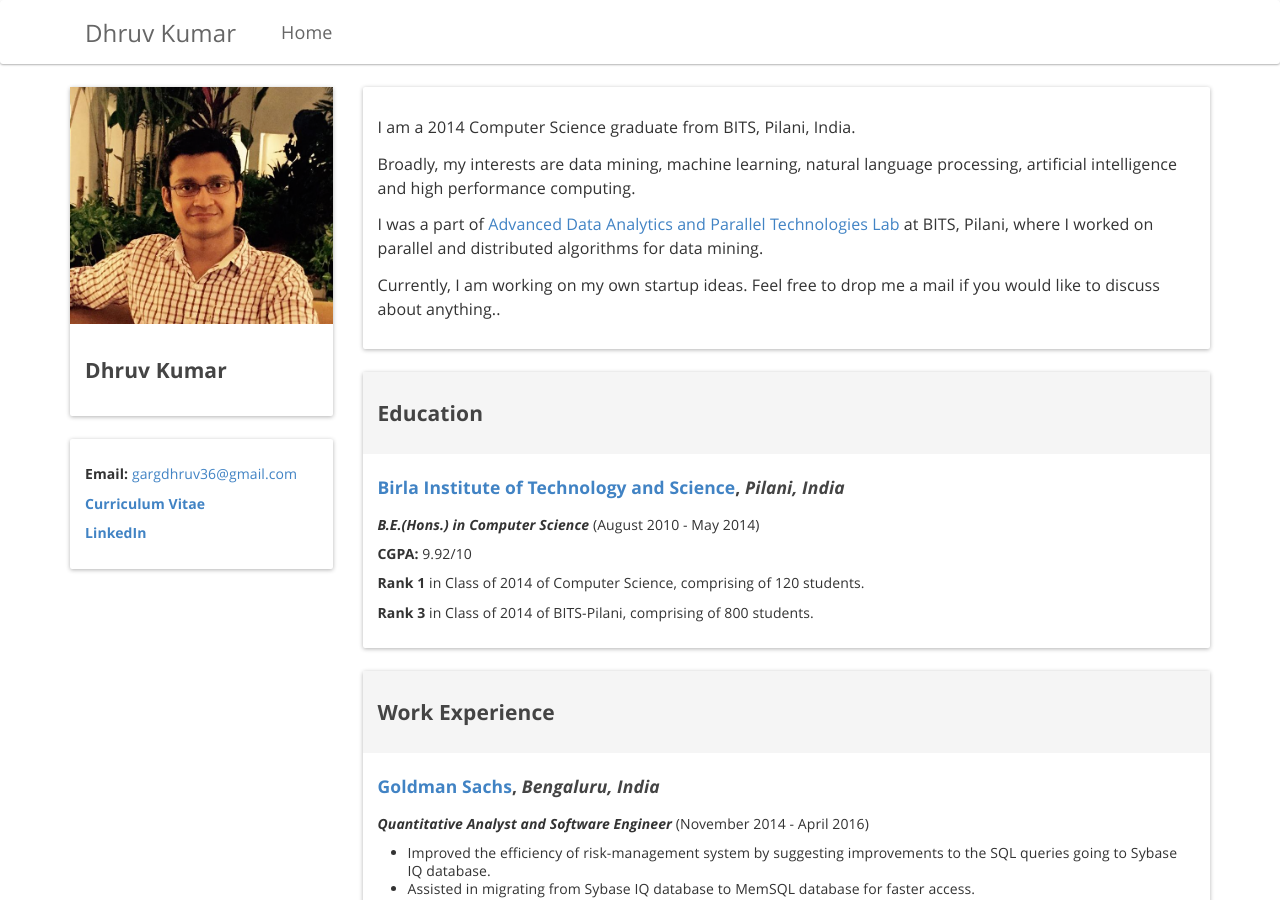
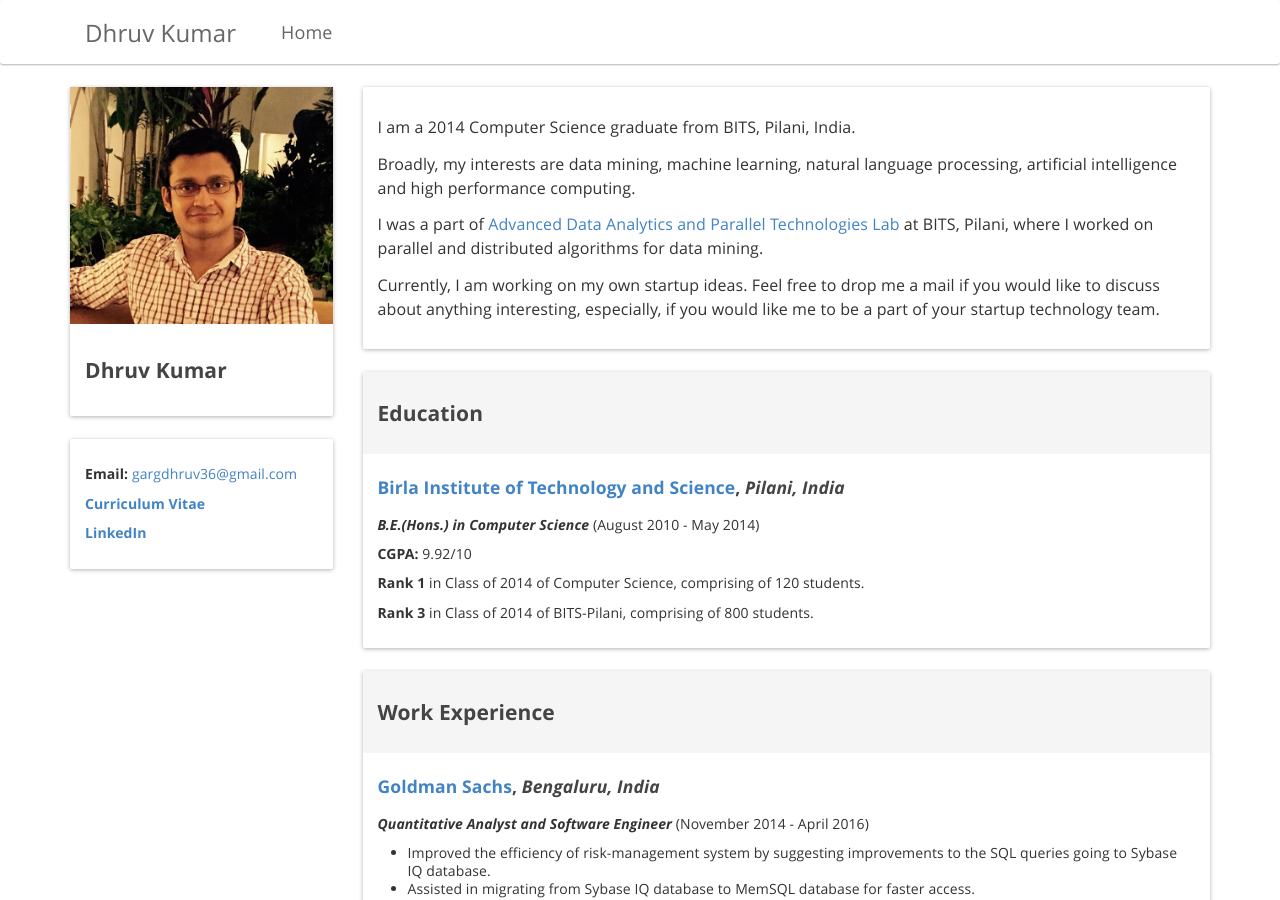
Before and after one commit to kudhru/old-personal-repo, a Jekyll site: the page built from index.html, in a window 1280 px wide and 900 px high. Built offline with Jekyll 4.4.1, drawn with Linux system fonts in a browser that asks for light colours; nearby versions of some CDN libraries.

Commit message:
content change

```diff
--- a/index.html
+++ b/index.html
@@ -25,7 +25,7 @@
                     <p>I was a part of <a href="http://www.bits-pilani.ac.in/pilani/computerscience/AdvancedDataAnalyticsParallelTechnologiesLaboratory">Advanced Data Analytics and Parallel Technologies Lab</a> at BITS, Pilani, where I
                         worked on parallel and distributed algorithms for data mining.</p>
                     <p>
-                        Currently, I am working on my own startup ideas. Feel free to drop me a mail if you would like to discuss about anything.</a>.
+                        Currently, I am working on my own startup ideas. Feel free to drop me a mail if you would like to discuss about anything interesting, especially, if you would like me to be a part of your startup technology team.</a>
                     </p>
                 </div>
             </div>
```
